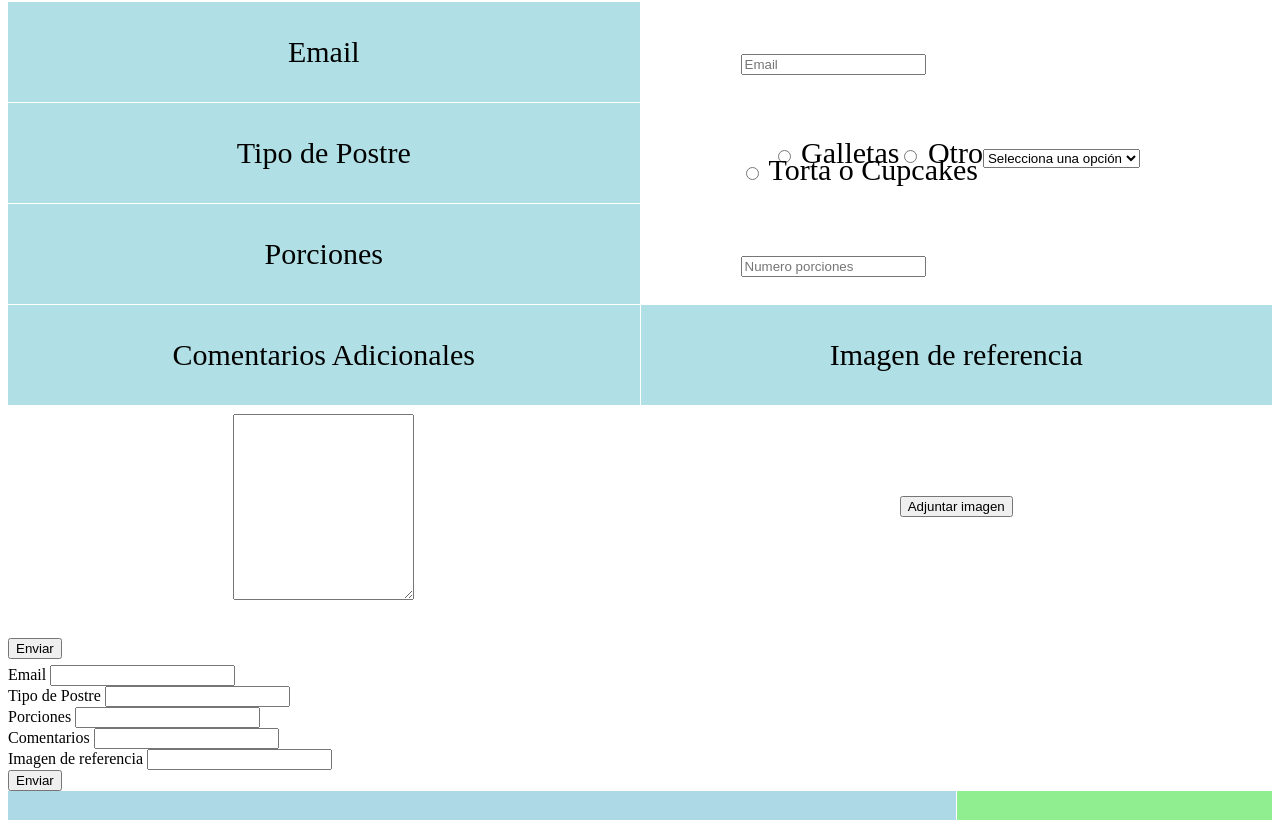
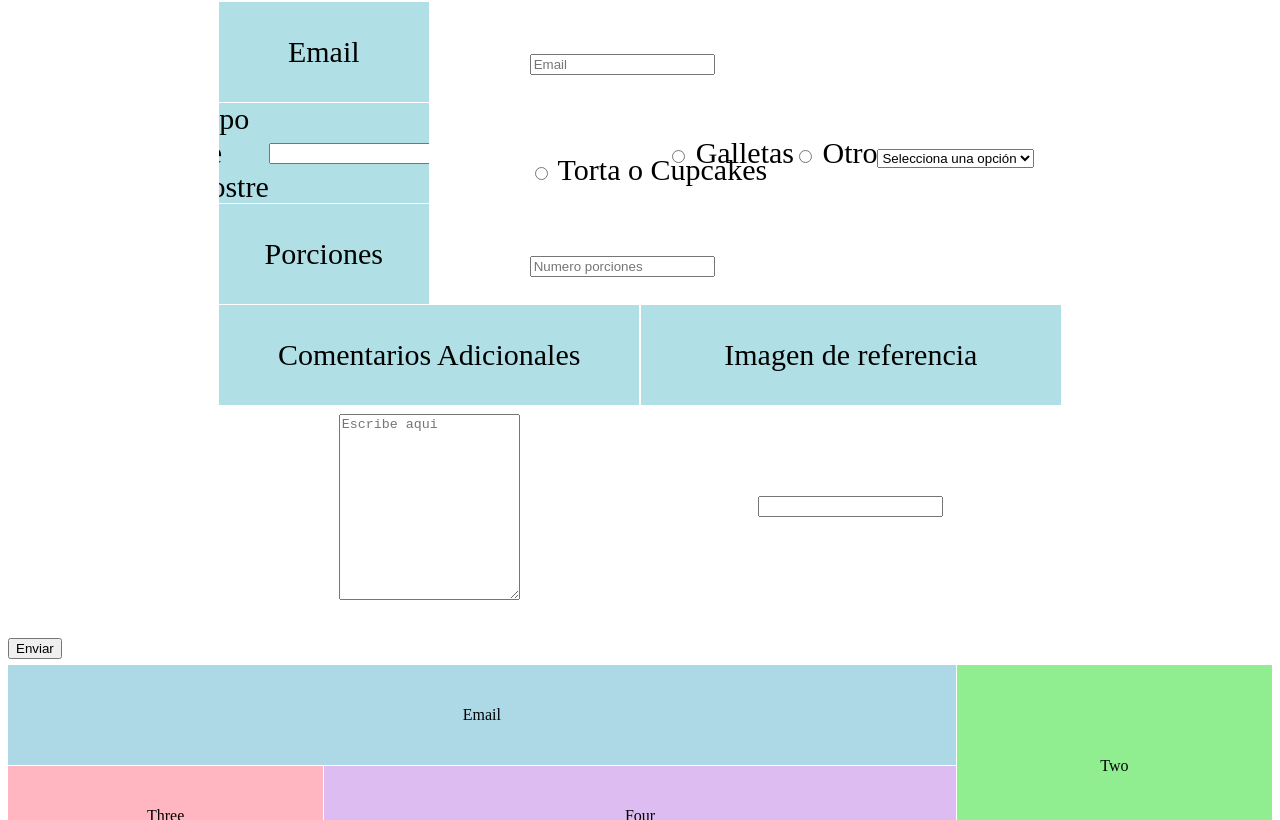
Before and after one commit to mariajromero/MariaJotaDesserts, an Angular app in the folder majoPostres/: page /hacerPedido in a window 1280 px wide. Shown: the part 520-1340 px from the top of the page. Built offline with nearby package versions, Linux system fonts and the light colour scheme; a web font is replaced by a local one.

Commit message:
el form esta dentro del grid

```diff
--- a/majoPostres/src/app/hacer-pedido/hacer-pedido.component.html
+++ b/majoPostres/src/app/hacer-pedido/hacer-pedido.component.html
@@ -1,32 +1,42 @@
 <div  class="textodiv cuerpo" >
+  <form [formGroup]="checkoutForm" (ngSubmit)="onSubmit()">
   <div>
     <h3>Realiza tu pedido</h3>
-    <mat-grid-list cols="2" rowHeight="100px" >
 
+
+
+
+    <mat-grid-list cols="6" rowHeight="100px" >
+      <mat-grid-tile  colspan="1">
+
+      </mat-grid-tile>
       <mat-grid-tile  colspan="1" class="fondoLabels">
 
-        <label class="letraMasPeq">
+        <label for="email" class="letraMasPeq">
           Email
         </label>
       </mat-grid-tile>
 
 
-        <mat-grid-tile colspan="1">
+        <mat-grid-tile colspan="4">
           <div class="fondoDatos">
-            <input type="text" placeholder="Email">
+            <input id="email" type="text" placeholder="Email" formControlName="email">
           </div>
 
         </mat-grid-tile>
 
+        <mat-grid-tile  colspan="1">
 
+        </mat-grid-tile>
       <mat-grid-tile colspan="1" class="fondoLabels">
-      <label class="letraMasPeq">
+      <label class="letraMasPeq" for="tipoPostre">
         Tipo de Postre
       </label>
 
+      <input  id="tipoPostre" type="text" formControlName="tipoPostre">
       </mat-grid-tile>
       <div  fxLayout="row" >
-        <mat-grid-tile colspan="1" class="letraMasPeq">
+        <mat-grid-tile colspan="4" class="letraMasPeq">
 
           <div>
             <label class="fondoDatos">
@@ -47,7 +57,7 @@
             </label>
           </div>
           <div>
-            <select class="form-select" name="NAME" ngModel>
+            <select class="form-select" name="NAME" >
 
              <option value="" disabled selected>Selecciona una opción</option>
              <option value="1">Donas</option>
@@ -58,35 +68,45 @@
 
         </mat-grid-tile>
       </div>
+      <mat-grid-tile  colspan="1">
 
+      </mat-grid-tile>
       <mat-grid-tile colspan="1" class="fondoLabels">
-        <label class="letraMasPeq">
+        <label for="porciones" class="letraMasPeq">
           Porciones
         </label>
       </mat-grid-tile>
-      <mat-grid-tile colspan="1">
+      <mat-grid-tile colspan="4">
         <div class="fondoDatos">
-          <input   placeholder="Numero porciones" type="number">
+          <input   placeholder="Numero porciones" type="number" id="porciones"  formControlName="porciones">
         </div>
 
 
       </mat-grid-tile>
+      <mat-grid-tile  colspan="1">
 
-      <mat-grid-tile colspan="1" class="fondoLabels">
-        <label class="letraMasPeq">
+      </mat-grid-tile>
+      <mat-grid-tile colspan="2" class="fondoLabels">
+        <label class="letraMasPeq" for="comentarios">
           Comentarios Adicionales
         </label>
       </mat-grid-tile>
-      <mat-grid-tile colspan="1" class="fondoLabels" >
-        <label class="letraMasPeq">
+      <mat-grid-tile colspan="2" class="fondoLabels" >
+        <label class="letraMasPeq" for="imagen">
           Imagen de referencia
         </label>
       </mat-grid-tile>
-      <mat-grid-tile rowspan="2" colspan="1">
-        <textarea    placeholder="Escribe aqui" rows=12> </textarea>
+      <mat-grid-tile  colspan="1">
+
       </mat-grid-tile>
-      <mat-grid-tile rowspan="2" colspan="1">
-        <button>Adjuntar imagen</button>
+      <mat-grid-tile  colspan="1">
+
+      </mat-grid-tile>
+      <mat-grid-tile rowspan="2" colspan="2">
+        <textarea    placeholder="Escribe aqui" rows=12 id="comentarios"  formControlName="comentarios"> </textarea>
+      </mat-grid-tile>
+      <mat-grid-tile rowspan="2" colspan="2">
+        <input id="imagen" type="text" formControlName="imagen">
       </mat-grid-tile>
 
 
@@ -95,47 +115,12 @@
 
   </div>
   <div>
-    <button>Enviar</button>
+    <button  class="button" type="submit">Enviar</button>
   </div>
-
+</form>
 
 </div>
-<form [formGroup]="checkoutForm" (ngSubmit)="onSubmit()">
-  <div>
-    <label for="email">
-      Email
-    </label>
-    <input id="email" type="text" formControlName="email">
-  </div>
 
-  <div>
-    <label for="tipoPostre">
-      Tipo de Postre
-    </label>
-    <input id="tipoPostre" type="text" formControlName="tipoPostre">
-  </div>
-  <div>
-    <label for="porciones">
-      Porciones
-    </label>
-    <input id="porciones" type="text" formControlName="porciones">
-  </div>
-  <div>
-    <label for="comentarios">
-      Comentarios
-    </label>
-    <input id="comentarios" type="text" formControlName="comentarios">
-  </div>
-  <div>
-    <label for="imagen">
-      Imagen de referencia
-    </label>
-    <input id="imagen" type="text" formControlName="imagen">
-  </div>
-
-  <button class="button" type="submit">Enviar</button>
-
-</form>
 
 <div>
   <mat-grid-list cols="4" rowHeight="100px">
```
